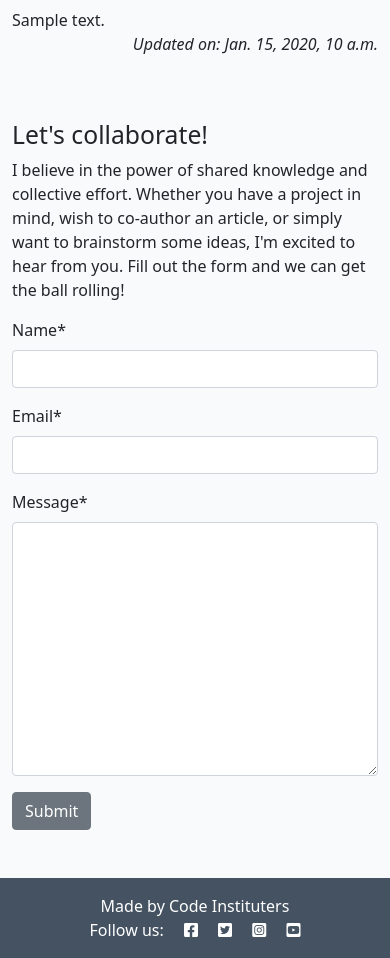
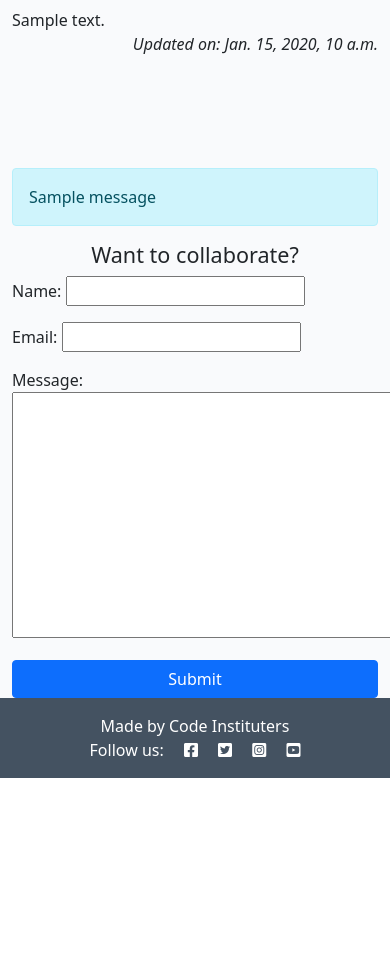
Before and after one commit to RH1945/django_blog, a Django app: page /about/ in a window 390 px wide; the page is wider, and only the part inside the window is pictured. Shown: the part 277-1235 px from the top of that part. After the commit the page ends 1055 px from the top of that part, so only its background shows below. Run offline with Django 4.2, Linux system fonts and the light colour scheme; tables that the repository leaves empty hold one stand-in row (values such as "Sample post"); one stand-in notice (Sample message) is shown; parts of the project's set-up code (start-up, migrations or seed data) failed here and were passed over; some libraries are stand-ins or nearby versions.

Commit message:
Add connection for about page (was not working [500 error])

```diff
--- a/about/models.py
+++ b/about/models.py
@@ -7,20 +7,21 @@ from cloudinary.models import CloudinaryField
 
 class About(models.Model):
     """
-    About model stores a single comment entry
-    related to auth user model and blog post model.
+    Stores a single about me text
     """
-    title = models.CharField(max_length=200, unique=True)
+    title = models.CharField(max_length=200)
     profile_image = CloudinaryField('image', default='placeholder')
     updated_on = models.DateTimeField(auto_now=True)
     content = models.TextField()
 
-
-def __str__(self):
-    return self.title
+    def __str__(self):
+        return self.title
 
 
 class CollaborateRequest(models.Model):
+    """
+    Stores a single collaboration request message
+    """
     name = models.CharField(max_length=200)
     email = models.EmailField()
     message = models.TextField()
--- a/about/templates/about/about.html
+++ b/about/templates/about/about.html
@@ -1,46 +1,67 @@
-{% extends 'base.html' %}
+{% extends "base.html" %}
 {% load static %}
 {% load crispy_forms_tags %}
+{% block content %}
 
-{% block content %}
-<div class="container mt-5">
+<div class="container mt-5 custom-container">
+
+    {% if about %}
+
     <div class="row">
         <div class="col-12 col-md-4 text-center">
             {% if "placeholder" in about.profile_image.url %}
-            <img src="{% static 'images/nobody.jpg' %}" width="75%" alt="placeholder image">
+            <img src="{% static 'images/nobody.jpg' %}" class="profile-image" alt="{{ about.title }}">
             {% else %}
-            <img src="{{ about.profile_image.url }}" width="75%" alt="{{ about.title }}">
+            <img src="{{ about.profile_image.url }}" class="profile-image" alt="{{ about.title }}">
             {% endif %}
         </div>
+
         <div class="col-12 col-md-8">
             <h2>{{ about.title }}</h2>
             {{ about.content | safe }}
         </div>
     </div>
+
     <div class="row">
         <div class="col text-right">
-            <!-- Updated on field goes in here -->
-
             <p class="text-end"><em>Updated on: {{ about.updated_on }}</em></p>
         </div>
     </div>
-    <div class="row justify-content-center">
-        <div class="col-12 col-md-6 my-5">
-            <h2>Let's collaborate!</h2>
-            <p>I believe in the power of shared knowledge and collective effort.
-                Whether you have a project in mind, wish to co-author
-                an article, or simply want to brainstorm some ideas,
-                I'm excited to hear from you. Fill out the form
-                and we can get the ball rolling!</p>
 
-            <!-- add your form here. Your submit button should
-                                      have the classes of btn, btn-secondary -->
-            <form method="post">
-                {{ collaborate_form | crispy }}
+    {% else %}
+
+    <div class="row">
+        <div class="col text-center my-5">
+            <h2>About section coming soon</h2>
+            <p>This page has not been configured yet.</p>
+        </div>
+    </div>
+
+    {% endif %}
+
+</div>
+
+<div class="container mt-5 pt-5">
+    <div class="row">
+        <div class="col-md-6 offset-md-3">
+
+            {% if messages %}
+            <ul class="list-unstyled">
+                {% for message in messages %}
+                <li class="alert alert-info">{{ message }}</li>
+                {% endfor %}
+            </ul>
+            {% endif %}
+
+            <h4 class="text-center">Want to collaborate?</h4>
+
+            <form method="post" novalidate>
                 {% csrf_token %}
-                <button class="btn btn-secondary" type="submit">Submit</button>
+                {{ collaborate_form.as_p }}
+                <button type="submit" class="btn btn-primary w-100">Submit</button>
             </form>
+
         </div>
     </div>
 </div>
-{% endblock content %}
+{% endblock %}
--- a/about/views.py
+++ b/about/views.py
@@ -9,23 +9,38 @@ from .forms import CollaborateForm
 
 def about_me(request):
     """
-    Renders the recent information about the author and collaboration request
-    model about about
+    Renders the most recent information on the website author
+    and allows user collaboration requests.
+
+    Displays an individual instance of :model:`about.About`.
+
+    **Context**
+    ``about``
+        The most recent instance of :model:`about.About`.
+        ``collaborate_form``
+            An instance of :form:`about.CollaborateForm`.
+
+    **Template**
+    :template:`about/about.html`
     """
+
     if request.method == "POST":
         collaborate_form = CollaborateForm(data=request.POST)
         if collaborate_form.is_valid():
             collaborate_form.save()
-            messages.add_message(request, messages.SUCCESS,
-                                 "Collaboration request received! I endeavour to respond within 2 working days.")
+            messages.add_message(
+                request, messages.SUCCESS,
+                'Collaboration request received! I endeavour to respond within 2 working days.'
+            )
     about = About.objects.all().order_by('-updated_on').first()
+    if about is None:
+        # Either:
+        # raise Http404("About page not yet configured")
+        # OR pass None and let the template handle it
+        pass
     collaborate_form = CollaborateForm()
-
     return render(
         request,
         "about/about.html",
-        {
-            "about": about,
-            "collaborate_form": collaborate_form
-        },
+        {"about": about, "collaborate_form": collaborate_form},
     )
--- a/codestar/urls.py
+++ b/codestar/urls.py
@@ -18,7 +18,7 @@ from django.contrib import admin
 from django.urls import path, include
 
 urlpatterns = [
-    path("about/", include("about.urls"), name="about-urls"),
+    path("about/", include("about.urls")),
     path("accounts/", include("allauth.urls")),
     path('admin/', admin.site.urls),
     path('summernote/', include('django_summernote.urls')),
```
Also changed, not shown: about/templates/about/about_starter.html (deleted, +0 -36 lines), about/migrations/0003_about_profile_image.py (added).
